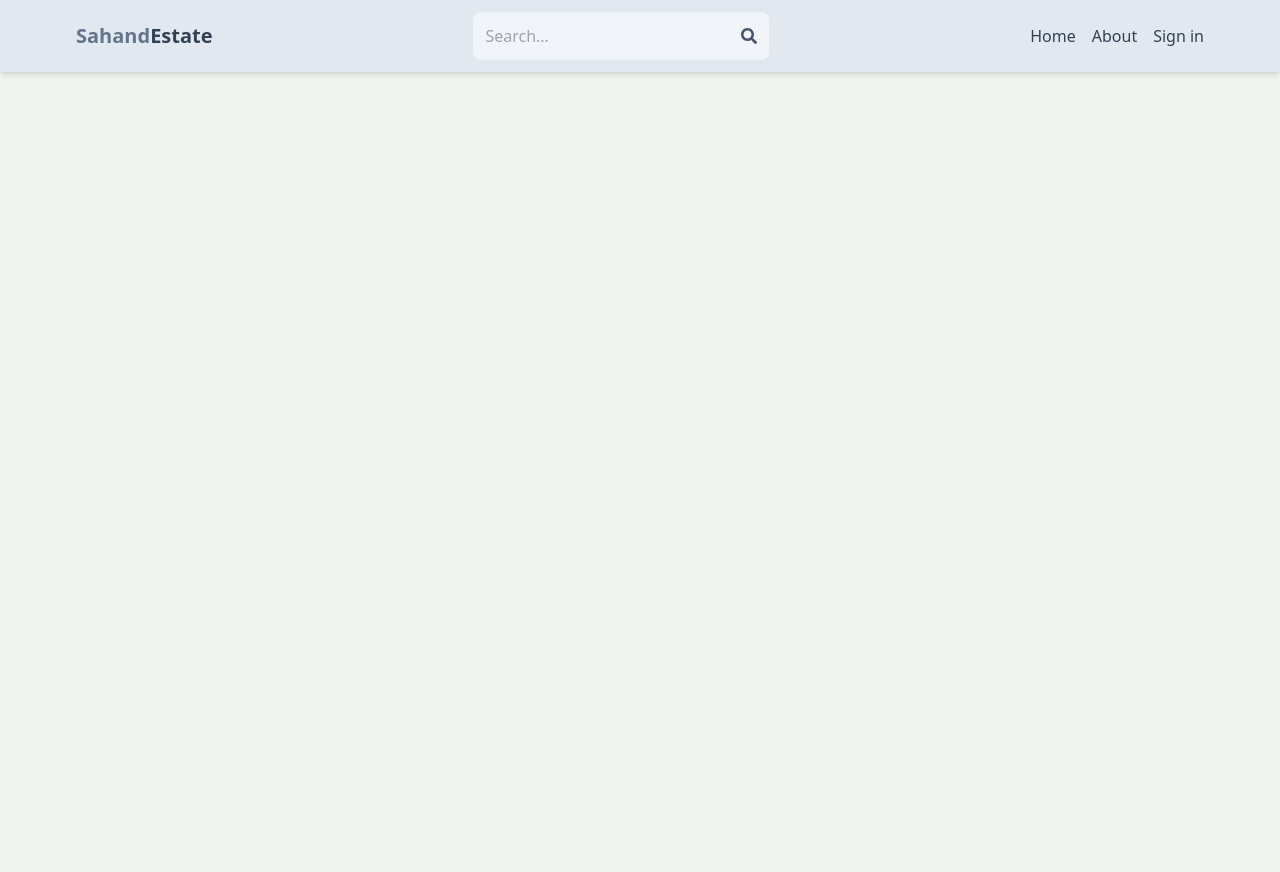
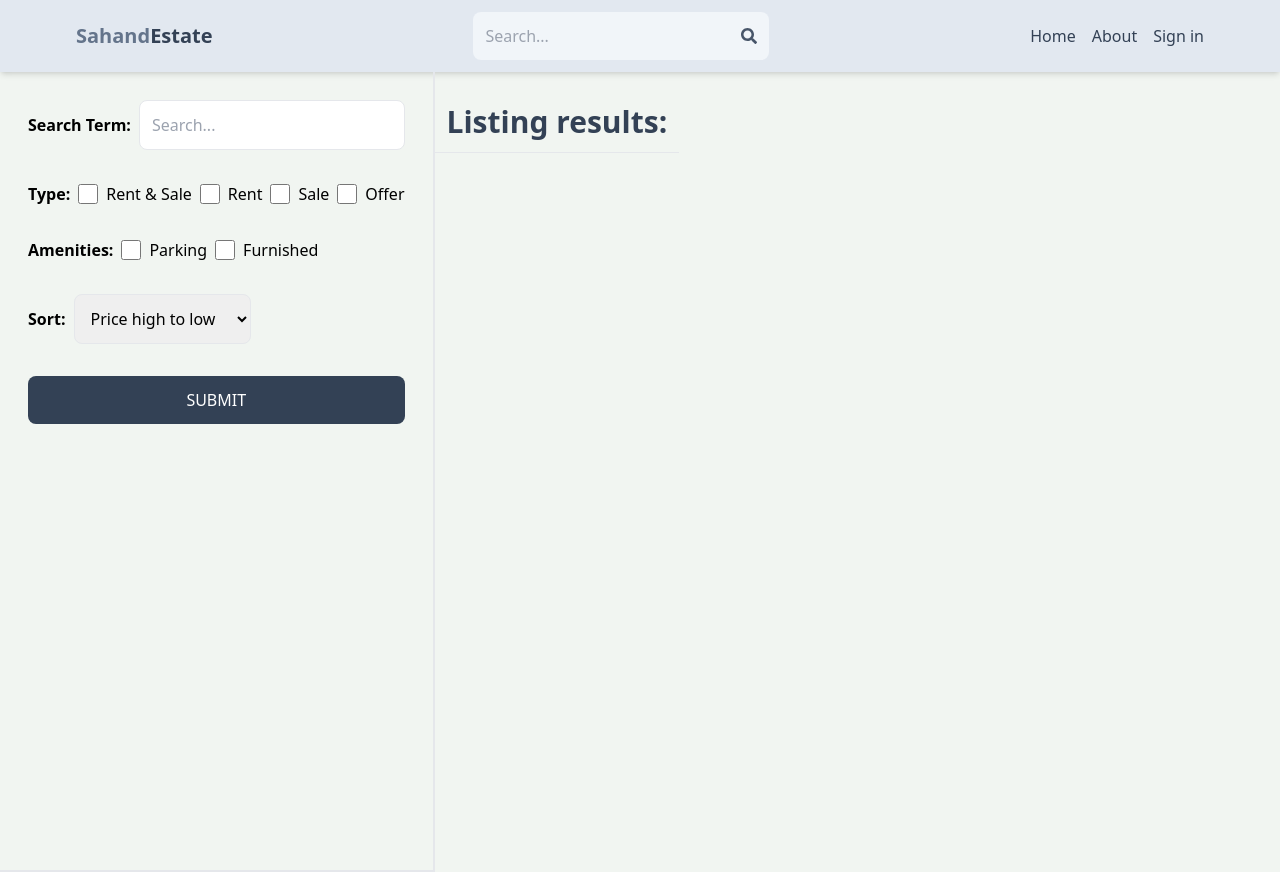
Before and after one commit to MeeskaM00ska/MERN-Estate, a React (Vite) app in the folder client/: page /search in a window 1280 px wide. Before the commit the page ends 800 px from the top, so only its background shows below. Built offline with nearby package versions, Linux system fonts and the light colour scheme; no server answers.

Commit message:
Create search page UI

```diff
--- a/client/src/App.jsx
+++ b/client/src/App.jsx
@@ -9,6 +9,7 @@
 import CreateListing from "./pages/CreateListing";
 import UpdateListing from "./pages/UpdateListing";
 import Listing from "./pages/Listing";
+import Search from "./pages/Search";
 
 const App = () => {
   return (
@@ -19,6 +20,7 @@
         <Route path="/sign-in" element={<SignIn />} />
         <Route path="/sign-up" element={<SignUp />} />
         <Route path="/about" element={<About />} />
+        <Route path="/search" element={<Search />} />
         <Route path="/listing/:listingId" element={<Listing />} />
         <Route element={<PrivateRoute />}>
           <Route path="/profile" element={<Profile />} />
--- a/client/src/components/Header.jsx
+++ b/client/src/components/Header.jsx
@@ -1,10 +1,31 @@
 import React from "react";
 import { FaSearch } from "react-icons/fa";
-import { Link } from "react-router-dom";
+import { Link, useNavigate } from "react-router-dom";
 import { useSelector } from "react-redux";
+import { useEffect, useState } from "react";
 
 const Header = () => {
   const { currentUser } = useSelector((state) => state.user);
+  const [searchTerm, setSearchTerm] = useState("");
+  const navigate = useNavigate();
+  const handleSubmit = (e) => {
+    e.preventDefault();
+    const urlParams = new URLSearchParams(window.location.search);
+    urlParams.set("searchTerm", searchTerm);
+    const searchQuery = urlParams.toString();
+    navigate(`/search?${searchQuery}`);
+  };
+
+  // 1. get url location.search
+  // 2. get searchTerm in location.search
+  useEffect(() => {
+    const urlParams = new URLSearchParams(location.search);
+    const searchTermFromUrl = urlParams.get("searchTerm");
+    if (searchTermFromUrl) {
+      setSearchTerm(searchTermFromUrl);
+    }
+  }, [location.search]);
+
   return (
     <header className="bg-slate-200 shadow-md">
       <div className="flex justify-between items-center max-w-6xl mx-auto p-3">
@@ -15,13 +36,20 @@
           </h1>
         </Link>
 
-        <form className="bg-slate-100 p-3 rounded-lg flex items-center">
+        <form
+          onSubmit={handleSubmit}
+          className="bg-slate-100 p-3 rounded-lg flex items-center"
+        >
           <input
             type="text"
             placeholder="Search..."
             className="bg-transparent focus:outline-none w-24 sm:w-64"
+            value={searchTerm}
+            onChange={(e) => setSearchTerm(e.target.value)}
           />
-          <FaSearch className="text-slate-600" />
+          <button>
+            <FaSearch className="text-slate-600" />
+          </button>
         </form>
         <ul className="flex gap-4">
           <Link to="/">
--- /dev/null
+++ b/client/src/pages/Search.jsx
@@ -0,0 +1,72 @@
+import React from "react";
+
+const Search = () => {
+  return (
+    <div className="flex flex-col md:flex-row">
+      <div className="p-7 border-b-2 md:border-r-2 md:min-h-screen">
+        <form className="flex flex-col gap-8">
+          <div className="flex items-center gap-2">
+            <label className="whitespace-nowrap font-semibold">
+              Search Term:
+            </label>
+            <input
+              type="text"
+              id="searchTerm"
+              placeholder="Search..."
+              className="border rounded-lg p-3 w-full"
+            />
+          </div>
+          <div className="flex gap-2 flex-wrap items-center">
+            <label className="font-semibold">Type: </label>
+            <div className="flex gap-2">
+              <input type="checkbox" id="all" className="w-5" />
+              <span>Rent & Sale</span>
+            </div>
+            <div className="flex gap-2">
+              <input type="checkbox" id="rent" className="w-5" />
+              <span>Rent</span>
+            </div>
+            <div className="flex gap-2">
+              <input type="checkbox" id="sale" className="w-5" />
+              <span>Sale</span>
+            </div>
+            <div className="flex gap-2">
+              <input type="checkbox" id="offer" className="w-5" />
+              <span>Offer</span>
+            </div>
+          </div>
+          <div className="flex gap-2 flex-wrap items-center">
+            <label className="font-semibold">Amenities:</label>
+            <div className="flex gap-2">
+              <input type="checkbox" id="parking" className="w-5" />
+              <span>Parking</span>
+            </div>
+            <div className="flex gap-2">
+              <input type="checkbox" id="furnished" className="w-5" />
+              <span>Furnished</span>
+            </div>
+          </div>
+          <div className="flex items-center gap-2">
+            <label className="font-semibold">Sort:</label>
+            <select id="sort_order" className="border rounded-lg p-3">
+              <option>Price high to low</option>
+              <option>Price low to hight</option>
+              <option>Latest</option>
+              <option>Oldest</option>
+            </select>
+          </div>
+          <button className="bg-slate-700 text-white p-3 rounded-lg uppercase hover:opacity-90">
+            Submit
+          </button>
+        </form>
+      </div>
+      <div>
+        <h1 className="text-3xl font-semibold p-3 border-b text-slate-700 mt-5">
+          Listing results:
+        </h1>
+      </div>
+    </div>
+  );
+};
+
+export default Search;
```
